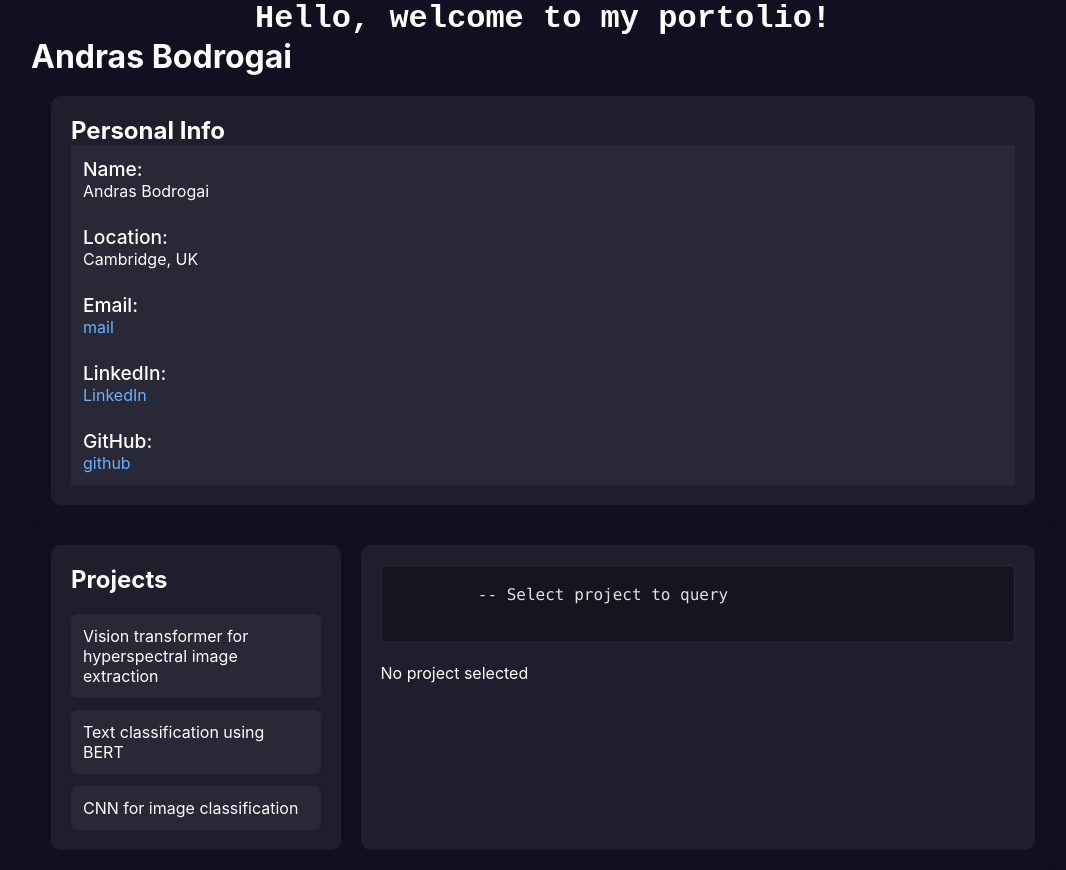
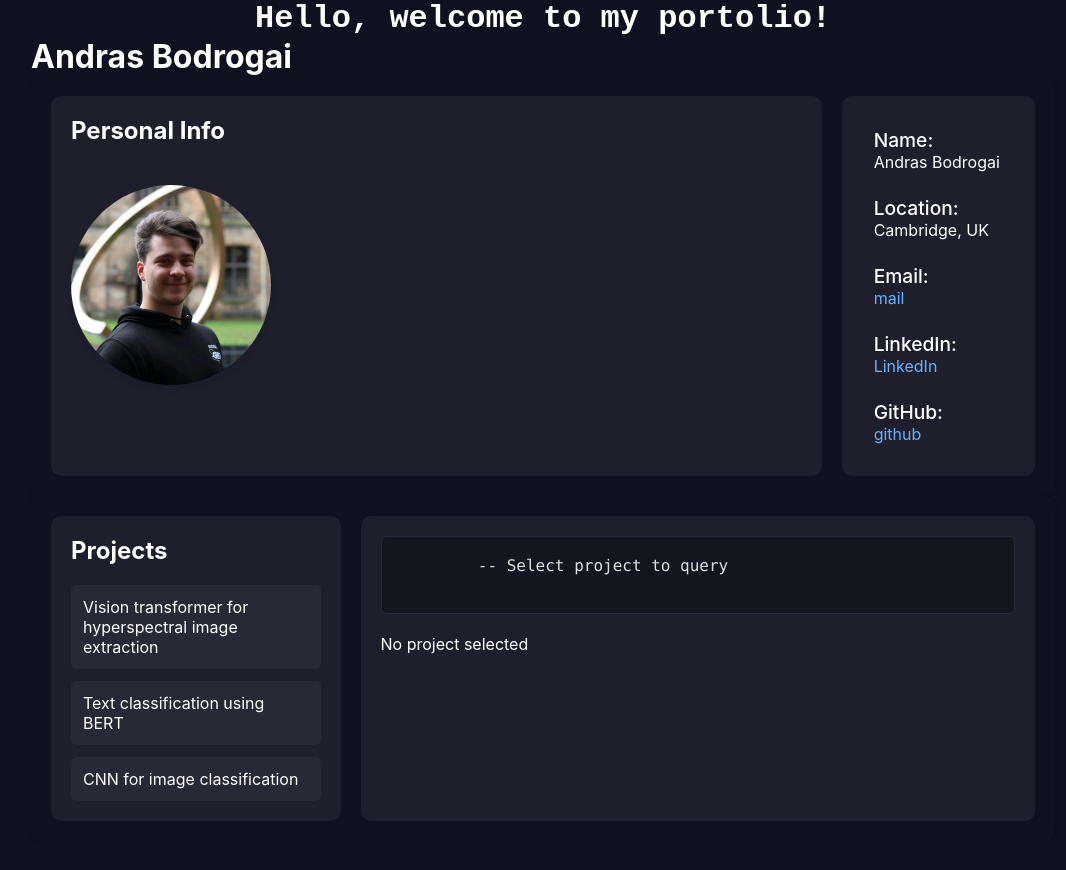
Before and after one commit to Sajtospoga01/Sajtospoga01.github.io, an Angular app: page / in a window 1280 px wide. Shown: the whole page, without its empty margins (97-1163 px from the left). After the commit the page ends 841 px from the top, so only its background shows below. Built offline with nearby package versions, Linux system fonts and the light colour scheme.

Commit message:
add personal page to portfolio

```diff
--- a/angular.json
+++ b/angular.json
@@ -24,7 +24,8 @@
               {
                 "glob": "**/*",
                 "input": "public"
-              }
+              },
+              "src/assets"
             ],
             "styles": [
               "src/styles.css"
--- a/src/app/app.component.css
+++ b/src/app/app.component.css
@@ -58,7 +58,7 @@
 
 
     transition: all 0.2s ease;
-    background: #282836;
+
 }
 
 .item-name {
@@ -71,3 +71,20 @@
     font-size: 1rem;
     color: #ffffff;
 }
+
+.profile-image {
+    width: 200px;
+    height: 200px;
+    object-fit: cover;
+    border-radius: 50%;
+    box-shadow: 0 4px 6px rgba(0,0,0,0.1);
+    margin: 20px auto;
+    display: block;
+}
+
+@media (max-width: 768px) {
+    .profile-image {
+        width: 150px;
+        height: 150px;
+    }
+}
--- a/src/app/app.component.html
+++ b/src/app/app.component.html
@@ -6,14 +6,14 @@
     </h1>
     <div>
         <H1> Andras Bodrogai</H1>
-
-        <app-view-container>
-            # personal info head
+        <app-static-view-container [isSplit]="true" [splitRatio]="80">
             <div header>
                 <h2>Personal Info</h2>
             </div>
-            # personal info list
-            <div left>
+            <div items>
+                <img src="assets/images/portrait.jpeg" alt="Andras Bodrogai" class="profile-image">
+            </div>
+            <div content>
                 <div class="items-list
                 ">
                     <div class="item">
@@ -55,8 +55,8 @@
                     </div>
                 </div>
             </div>
+        </app-static-view-container>
 
-        </app-view-container>
 
         <app-view-container [isSplit]="true" [splitRatio]="30" [items]="projects">
             <div header>
--- a/src/app/app.component.ts
+++ b/src/app/app.component.ts
@@ -5,13 +5,14 @@ import { NeuralNetworkComponent } from "./neural-network/neural-network.componen
 import { ViewContainerComponent } from "./view-container/view-container.component";
 import { Project, ProjectDomain, Tools, Techniques } from './projects';
 import { BrowserAnimationsModule } from '@angular/platform-browser/animations';
+import { StaticViewContainerComponent } from "./static-view-container/static-view-container.component";
 
 
 
 @Component({
     selector: 'app-root',
     standalone: true,
-    imports: [RouterOutlet, NeuralNetworkComponent, NgIf, ViewContainerComponent],
+    imports: [RouterOutlet, NeuralNetworkComponent, NgIf, ViewContainerComponent, StaticViewContainerComponent],
     templateUrl: './app.component.html',
     styleUrls: ['./app.component.css'], // Note: it's 'styleUrls' not 'styleUrl'
 })
--- /dev/null
+++ b/src/app/static-view-container/static-view-container.component.css
@@ -0,0 +1,170 @@
+.container {
+    width: 80vw;
+    display: flex;
+    flex-direction: row;
+    min-height: 300px;
+    background: #101021;
+    color: #ffffff;
+    border-radius: 12px;
+    box-shadow: 0 4px 6px rgba(0,0,0,0.2);
+    margin: 0 auto;
+    padding: 20px;
+    gap: 20px;
+}
+
+.left-panel, .right-panel {
+    background: #1e1e2d;
+    padding: 20px;
+    min-height: 300px;
+    overflow-y: auto;
+    border-radius: 10px;
+    transition: all 0.3s ease;
+}
+
+.items-list {
+    margin-top: 20px;
+    display: flex;
+    flex-direction: row;
+    gap: 12px;
+}
+
+.item {
+    padding: 12px;
+    cursor: pointer;
+    border-radius: 6px;
+    transition: all 0.2s ease;
+    background: #282836;
+}
+
+.item:hover {
+    background: #323242;
+    transform: translateX(5px);
+}
+
+.item.selected {
+    background: #3c3c4e;
+    border-left: 4px solid #6366f1;
+}
+
+.sql-preview {
+    background: #151520;
+    color: #e0e0e0;
+    padding: 1.2rem;
+    border-radius: 6px;
+    font-family: 'Consolas', monospace;
+    margin-bottom: 1.2rem;
+    border: 1px solid #2a2a3c;
+}
+
+.selected-content {
+    display: flex;
+    flex-direction: column;
+    gap: 24px;
+    opacity: 0;
+    transform: scale(0.98);
+    animation: contentFadeIn 0.3s ease forwards;
+}
+.selected-content, .loading {
+    min-height: 400px;
+    width: 100%;
+}
+
+
+.description-section, .table-section {
+    background: #282836;
+    padding: 20px;
+    border-radius: 8px;
+    box-shadow: 0 2px 4px rgba(0,0,0,0.1);
+}
+
+.project-table {
+    width: 100%;
+    border-collapse: separate;
+    border-spacing: 0;
+    color: #ffffff;
+}
+
+.project-table td {
+    padding: 14px;
+    border-bottom: 1px solid #363644;
+}
+
+.project-table .section-header {
+    background: #323242;
+    font-weight: 600;
+    text-transform: uppercase;
+    font-size: 0.9em;
+    letter-spacing: 1.2px;
+    color: #6366f1;
+}
+
+.project-table td:first-child {
+    font-weight: 500;
+    width: 30%;
+    color: #a0a0b0;
+}
+.skeleton {
+    background: linear-gradient(90deg,
+        #282836 0%,
+        #323242 50%,
+        #282836 100%
+    );
+    background-size: 200% 100%;
+    animation: loading 2s infinite;
+    border-radius: 6px;
+    height: 24px;
+    margin: 8px 0;
+}
+
+.skeleton-row {
+    height: 52px; /* Match project-table td padding */
+    border-bottom: 1px solid #363644;
+}
+.skeleton-table {
+    width: 100%;
+    border-collapse: separate;
+    border-spacing: 0;
+}
+.skeleton-header {
+    height: 40px;
+    background: #323242;
+}
+.skeleton.fade-out {
+    opacity: 0;
+    transform: scale(0.98);
+}
+.skeleton-section {
+    background: #282836;
+    padding: 20px;
+    border-radius: 8px;
+    margin-bottom: 24px;
+    box-shadow: 0 2px 4px rgba(0,0,0,0.1);
+}
+
+.skeleton-cell {
+    padding: 14px;
+}
+.skeleton-cell:first-child {
+    width: 30%;
+}
+@keyframes contentFadeIn {
+    from {
+        opacity: 0;
+        transform: scale(0.98);
+    }
+    to {
+        opacity: 1;
+        transform: scale(1);
+    }
+}
+.skeleton-line {
+    opacity: 0.7;
+}
+
+.skeleton-line:nth-child(2) { width: 85%; opacity: 0.5; }
+.skeleton-line:nth-child(3) { width: 70%; opacity: 0.3; }
+
+@keyframes loading {
+    0% { background-position: 200% 0; }
+    100% { background-position: -200% 0; }
+}
--- /dev/null
+++ b/src/app/static-view-container/static-view-container.component.html
@@ -0,0 +1,14 @@
+<div class="container" [class.split-mode]="isSplit">
+  <div class="left-panel" [style.width.%]="isSplit ? splitRatio : 100">
+    <ng-content select="[header]"></ng-content>
+    <div class="items-list">
+      <ng-content select="[items]"></ng-content>
+    </div>
+    <ng-content select="[left]"></ng-content>
+  </div>
+
+  <div class="right-panel" *ngIf="isSplit" [style.width.%]="100 - splitRatio">
+    <ng-content select="[content]"></ng-content>
+    <ng-content select="[right]"></ng-content>
+  </div>
+</div>
--- /dev/null
+++ b/src/app/static-view-container/static-view-container.component.ts
@@ -0,0 +1,23 @@
+import { Component, Input } from '@angular/core';
+import { CommonModule } from '@angular/common';
+import { trigger, state, style, animate, transition } from '@angular/animations';
+
+@Component({
+  selector: 'app-static-view-container',
+  standalone: true,
+  imports: [CommonModule],
+  templateUrl: './static-view-container.component.html',
+  styleUrl: './static-view-container.component.css',
+  animations: [
+    trigger('contentAnimation', [
+      transition(':enter', [
+        style({ opacity: 0 }),
+        animate('300ms', style({ opacity: 1 }))
+      ])
+    ])
+  ]
+})
+export class StaticViewContainerComponent {
+    @Input() isSplit: boolean = false;
+    @Input() splitRatio: number = 30;
+}
```
Also changed, not shown: src/assets/images/portrait.jpeg (added).
